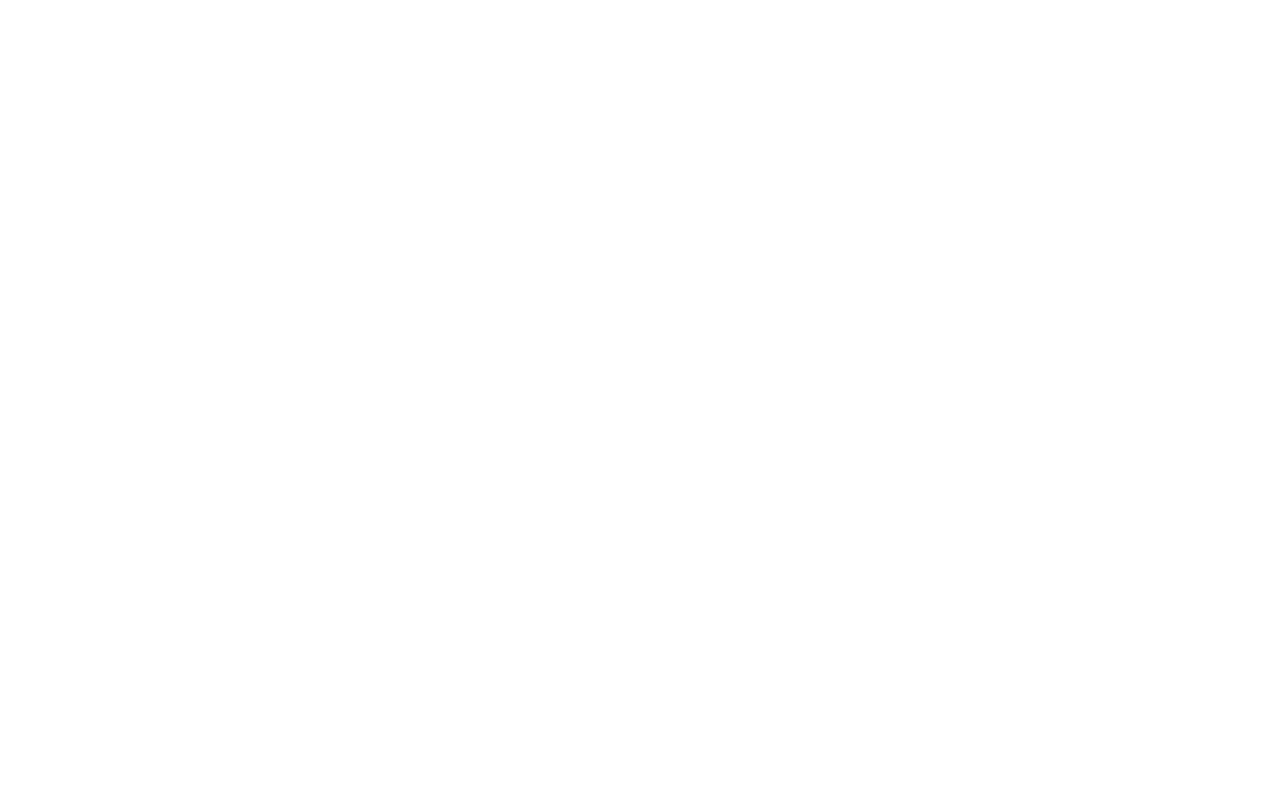
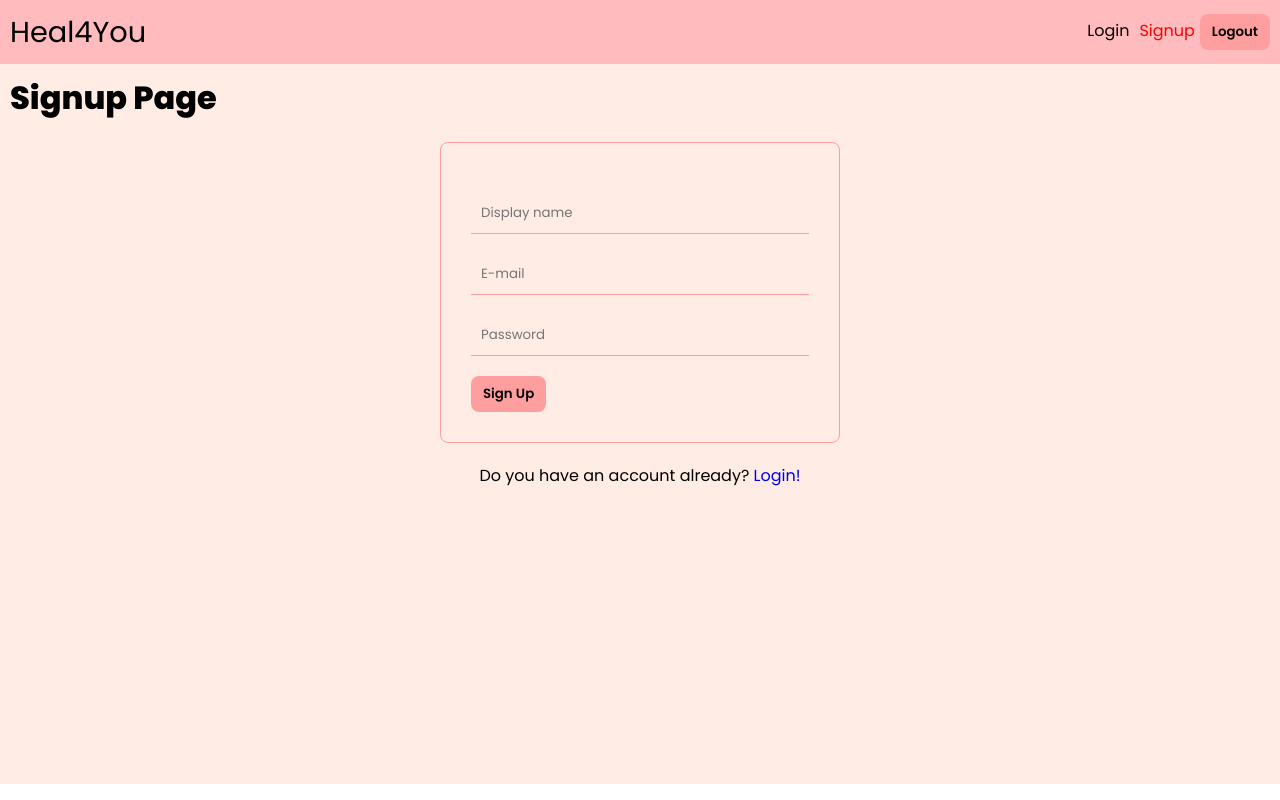
Before and after one commit to maciek617/Heal4you, a Vue app: page /signup in a window 1280 px wide. Before the commit this address had no page. Built offline with nearby package versions, Linux system fonts and the light colour scheme.

Commit message:
Make login/signup page

```diff
--- a/src/App.vue
+++ b/src/App.vue
@@ -1,9 +1,21 @@
 <template>
+  <NavView />
   <div class="content">
     <router-view />
   </div>
 </template>
 
+<script>
+import NavView from './components/NavView.vue';
+export default {
+  components: { NavView },
+};
+</script>
+
 <style>
-
+.content {
+  min-height: 90vh;
+  padding: 10px;
+  background-color: var(--primary);
+}
 </style>
--- a/src/assets/main.css
+++ b/src/assets/main.css
@@ -12,13 +12,40 @@
   --primary: #ffece4;
   --btn: #ff9e9f;
   --blue: #0fbdff;
+  --creme: #ffbbbe;
 }
 
 button {
-  border: none;
-  outline: none;
+  background: var(--btn);
+  border-radius: 8px;
+  border: 0;
+  padding: 8px 12px;
+  font-weight: 600;
+  cursor: pointer;
+  display: inline-block;
 }
 
 a {
   text-decoration: none;
 }
+
+form {
+  max-width: 400px;
+  margin: 0 auto;
+  padding: 30px;
+  border-radius: 8px;
+  border: 1px solid var(--btn);
+  background: transparent;
+}
+input,
+textarea {
+  border: 0;
+  border-bottom: 1px solid var(--btn);
+  padding: 10px;
+  outline: none;
+  display: block;
+  width: 100%;
+  box-sizing: border-box;
+  margin: 20px auto;
+  background-color: transparent;
+}
--- /dev/null
+++ b/src/components/NavView.vue
@@ -0,0 +1,37 @@
+<template>
+  <div class="container">
+    <h1>Heal4You</h1>
+    <nav>
+      <router-link to="/login">Login</router-link>
+      <router-link to="/signup">Signup</router-link>
+      <button>Logout</button>
+    </nav>
+  </div>
+</template>
+<script>
+export default {};
+</script>
+<style scoped>
+.container {
+  background-color: var(--creme);
+  height: 64px;
+  padding: 10px;
+  display: flex;
+  align-items: center;
+  justify-content: space-between;
+}
+
+h1 {
+  font-weight: 500;
+  font-size: 1.8em;
+}
+
+nav a {
+  margin: 5px;
+  color: black;
+}
+
+nav a.router-link-active {
+  color: red;
+}
+</style>
--- a/src/router/index.js
+++ b/src/router/index.js
@@ -7,6 +7,16 @@
     name: 'home',
     component: HomeView,
   },
+  {
+    path: '/login',
+    name: 'login',
+    component: () => import('../views/auth/LoginView.vue'),
+  },
+  {
+    path: '/signup',
+    name: 'signup',
+    component: () => import('../views/auth/SignupView.vue'),
+  },
 ];
 
 const router = createRouter({
--- /dev/null
+++ b/src/views/auth/LoginView.vue
@@ -0,0 +1,35 @@
+<template>
+  <h1>Login Page</h1>
+  <form>
+    <input type="email" placeholder="E-mail" required v-model="email" />
+    <input type="password" placeholder="Password" required v-model="password" />
+    <button>Login</button>
+  </form>
+  <div class="account_info">
+    <p class="_info">
+      Do you have an account already?
+      <router-link :to="{ name: 'signup' }">Signup!</router-link>
+    </p>
+  </div>
+</template>
+<script>
+import { ref } from '@vue/reactivity';
+export default {
+  setup() {
+    const email = ref('');
+    const password = ref('');
+
+    return { email, password };
+  },
+};
+</script>
+<style>
+form {
+  margin-top: 20px;
+}
+
+._info {
+  margin-top: 20px;
+  text-align: center;
+}
+</style>
--- /dev/null
+++ b/src/views/auth/SignupView.vue
@@ -0,0 +1,42 @@
+<template>
+  <h1>Signup Page</h1>
+  <form>
+    <input
+      type="text"
+      placeholder="Display name"
+      required
+      v-model="displayName"
+    />
+    <input type="email" placeholder="E-mail" required v-model="email" />
+    <input type="password" placeholder="Password" required v-model="password" />
+    <button>Sign Up</button>
+  </form>
+  <div class="account_info">
+    <p class="_info">
+      Do you have an account already?
+      <router-link :to="{ name: 'login' }">Login!</router-link>
+    </p>
+  </div>
+</template>
+<script>
+import { ref } from '@vue/reactivity';
+export default {
+  setup() {
+    const displayName = ref('');
+    const email = ref('');
+    const password = ref('');
+
+    return { displayName, email, password };
+  },
+};
+</script>
+<style>
+form {
+  margin-top: 20px;
+}
+
+._info {
+  margin-top: 20px;
+  text-align: center;
+}
+</style>
```
Also changed, not shown: src/components/HelloWorld.vue (deleted, +0 -59 lines).
